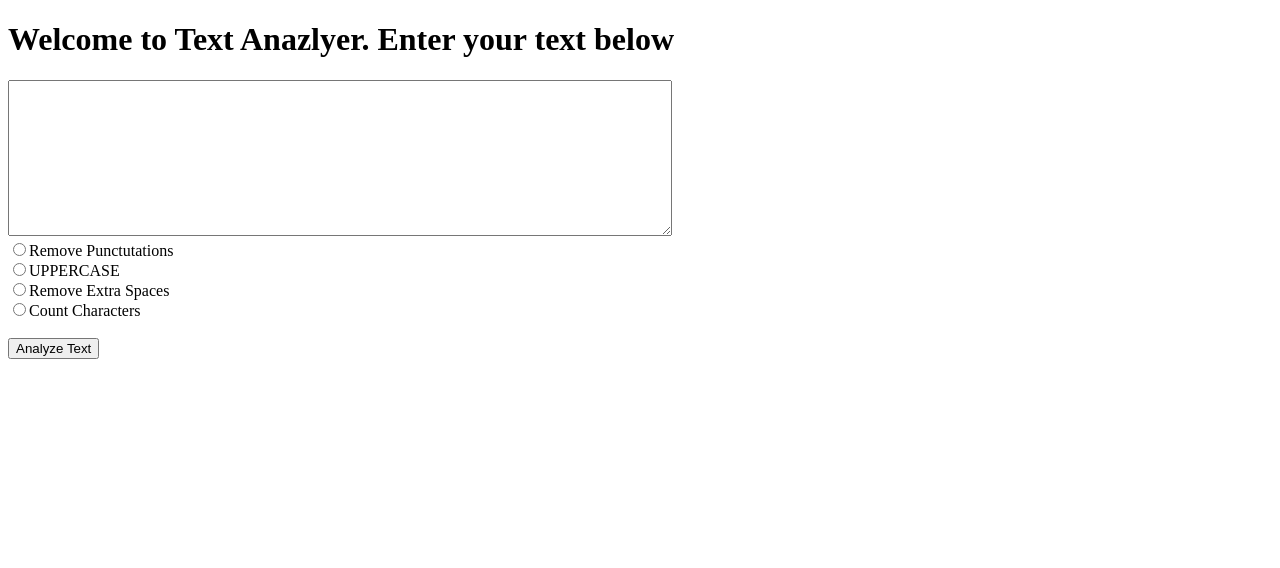
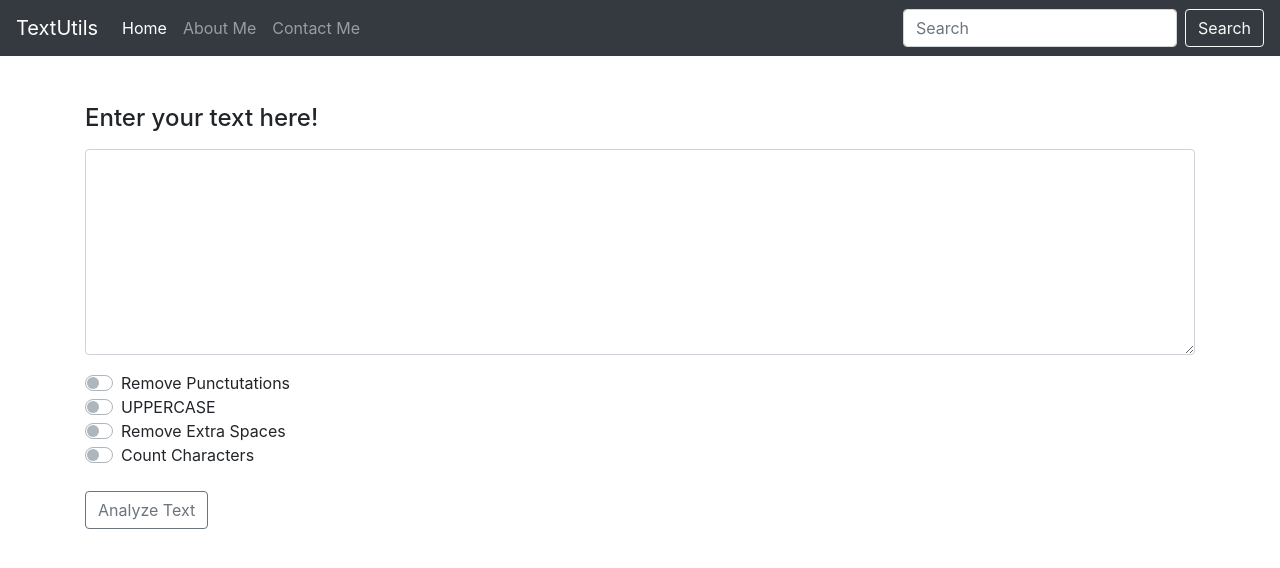
Before and after one commit to harsh-gautam/django-textutils, a Django app: page / in a window 1280 px wide. Shown: the top 568 px of the page. Run offline with Django 3.2, Linux system fonts and the light colour scheme.

Commit message:
Added styling to html pages

```diff
--- a/templates/index.html
+++ b/templates/index.html
@@ -3,18 +3,60 @@
 <head>
     <meta charset="UTF-8">
     <meta name="viewport" content="width=device-width, initial-scale=1.0">
+    <link rel="stylesheet" href="https://cdn.jsdelivr.net/npm/bootstrap@4.5.3/dist/css/bootstrap.min.css" integrity="sha384-TX8t27EcRE3e/ihU7zmQxVncDAy5uIKz4rEkgIXeMed4M0jlfIDPvg6uqKI2xXr2" crossorigin="anonymous">
     <title>TextUtils</title>
 </head>
 <body>
-    <h1>Welcome to Text Anazlyer. Enter your text below</h1>
-    <form action="analyze" method="GET">
-        <textarea name="text" id="ta_id" cols="80" rows="10"></textarea><br>
-        <input type="radio" name="choice" value='removepunc'>Remove Punctutations<br>
-        <input type="radio" name="choice" value='uppercase'>UPPERCASE<br>
-        <input type="radio" name="choice" value='removespace'>Remove Extra Spaces<br>
-        <input type="radio" name="choice" value='charcount'>Count Characters<br>
-        <br>
-        <button type="submit" value="analyze">Analyze Text</button>
-    </form>
+    <nav class="navbar navbar-expand-lg navbar-dark bg-dark">
+        <span class="navbar-brand" >TextUtils</span>
+        <button class="navbar-toggler" type="button" data-toggle="collapse" data-target="#navbarSupportedContent" aria-controls="navbarSupportedContent" aria-expanded="false" aria-label="Toggle navigation">
+          <span class="navbar-toggler-icon"></span>
+        </button>
+        <div class="collapse navbar-collapse" id="navbarSupportedContent">
+          <ul class="navbar-nav mr-auto">
+            <li class="nav-item active">
+              <a class="nav-link" href="/">Home <span class="sr-only">(current)</span></a>
+            </li>
+            <li class="nav-item">
+              <a class="nav-link" href="#">About Me</a>
+            </li>
+            <li class="nav-item">
+              <a class="nav-link" href="#">Contact Me</a>
+            </li>
+          </ul>
+          <form class="form-inline my-2 my-lg-0">
+            <input class="form-control mr-sm-2" type="search" placeholder="Search" aria-label="Search">
+            <button class="btn btn-outline-light my-2 my-sm-0" type="submit">Search</button>
+          </form>
+        </div>
+      </nav>
+      <div class="container mt-5">
+          <form action="analyze" method="GET">
+            <div class="form-group">
+                <h4><label for="textarea">Enter your text here!</label></h4>
+                <textarea class="form-control" name="text" id="textarea" rows="8"></textarea>
+            </div>
+            <div class="custom-control custom-switch">
+                <input type="checkbox" name="choice" value='removepunc' class="custom-control-input" id="customSwitch1">
+                <label class="custom-control-label" for="customSwitch1">Remove Punctutations</label>
+            </div>
+            <div class="custom-control custom-switch">
+                <input type="checkbox" name="choice" value='uppercase' class="custom-control-input" id="customSwitch2">
+                <label class="custom-control-label" for="customSwitch2">UPPERCASE</label>
+            </div>
+            <div class="custom-control custom-switch">
+                <input type="checkbox" name="choice" value='removespace' class="custom-control-input" id="customSwitch3">
+                <label class="custom-control-label" for="customSwitch3">Remove Extra Spaces</label>
+            </div>
+            <div class="custom-control custom-switch">
+                <input type="checkbox" name="choice" value='charcount' class="custom-control-input" id="customSwitch4">
+                <label class="custom-control-label" for="customSwitch4">Count Characters</label>
+            </div>
+            <button type="submit" class="btn btn-outline-secondary mt-4">Analyze Text</button>
+          </form>
+      </div>
+
+    <script src="https://code.jquery.com/jquery-3.5.1.slim.min.js" integrity="sha384-DfXdz2htPH0lsSSs5nCTpuj/zy4C+OGpamoFVy38MVBnE+IbbVYUew+OrCXaRkfj" crossorigin="anonymous"></script>
+<script src="https://cdn.jsdelivr.net/npm/bootstrap@4.5.3/dist/js/bootstrap.bundle.min.js" integrity="sha384-ho+j7jyWK8fNQe+A12Hb8AhRq26LrZ/JpcUGGOn+Y7RsweNrtN/tE3MoK7ZeZDyx" crossorigin="anonymous"></script>
 </body>
 </html>
--- a/textutils/views.py
+++ b/textutils/views.py
@@ -31,9 +31,9 @@ def analyze(request):
             char_count = {key: 0 for key in tuple(dftext)}
             for char in dftext:
                 char_count[char] += 1
-            analyze = analyze + "Total Characters: " + str(dftext_len) + "\n Characters Count: " +  str(char_count)
+            analyze = analyze + "Total Characters: " + str(dftext_len) + "\nCharacters Count: " +  str(char_count)
             params = {'purpose': "Counting Characters", 'analyzed_text': analyze}
     else:
-        params = {'purpose': 'No Purpose', 'analyzed_text': "Select atleast one checkbox!!!"}
+        params = {'purpose': '', 'analyzed_text': "Select atleast one checkbox!!!"}
 
     return render(request, 'analyze.html', params)
```
Also changed, not shown: templates/analyze.html (+34 -2 lines).
